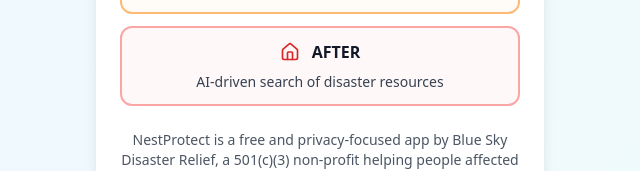
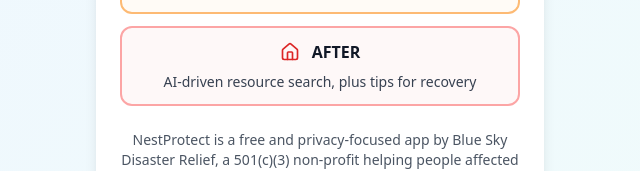
Before and after one commit to schnabs27/nestprotect, a React (Vite) app: page / in a window 1280 px wide. Shown: the part 442-613 px from the top of the page, without its empty margins (320-960 px from the left). Built offline with nearby package versions, Linux system fonts and the light colour scheme.

Commit message:
Update wording on Auth page
Update "AI-driven search of disaster resources" to "AI-driven resource search, plus tips for recovery" on the Auth page.

```diff
--- a/src/components/AuthPage.tsx
+++ b/src/components/AuthPage.tsx
@@ -118,7 +118,7 @@ const AuthPage = ({ onAuthSuccess, onGuestAccess }: AuthPageProps) => {
                   <Home className="w-5 h-5 text-red-600" />
                   <span className="font-bold text-gray-900 text-base">AFTER</span>
                 </div>
-                <p className="text-gray-700">AI-driven search of disaster resources</p>
+                <p className="text-gray-700">AI-driven resource search, plus tips for recovery</p>
               </div>
             </div>
             <p className="text-gray-600 text-center text-sm pt-2">
```
